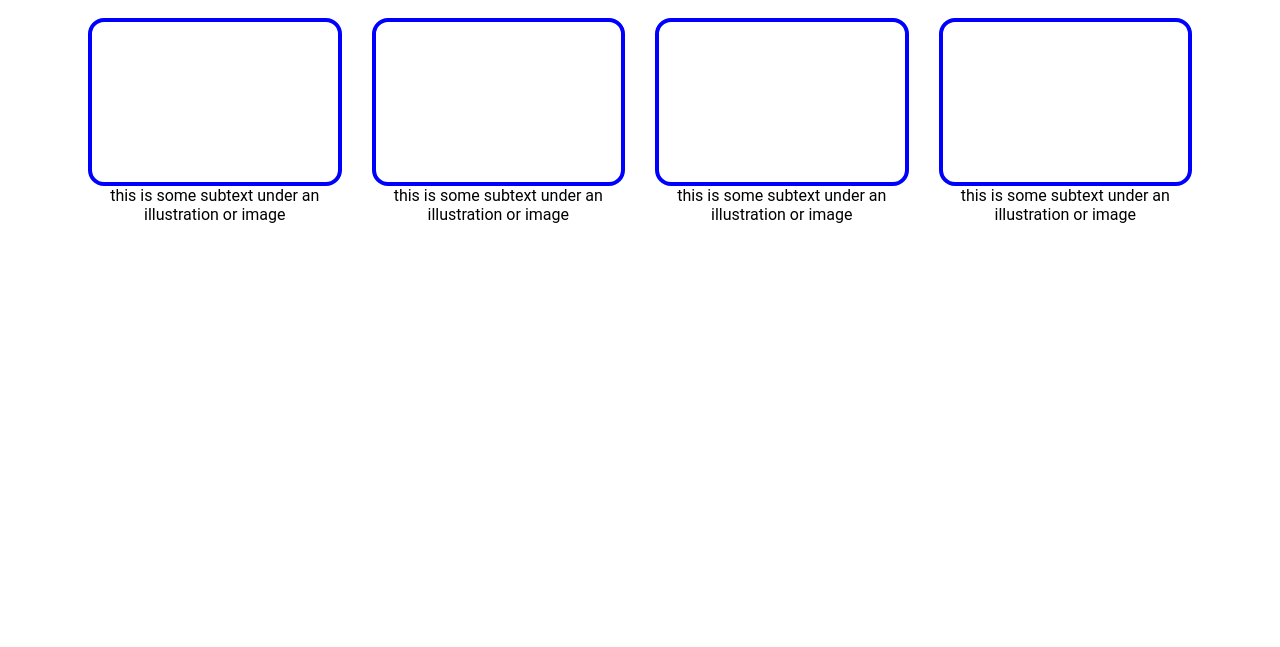
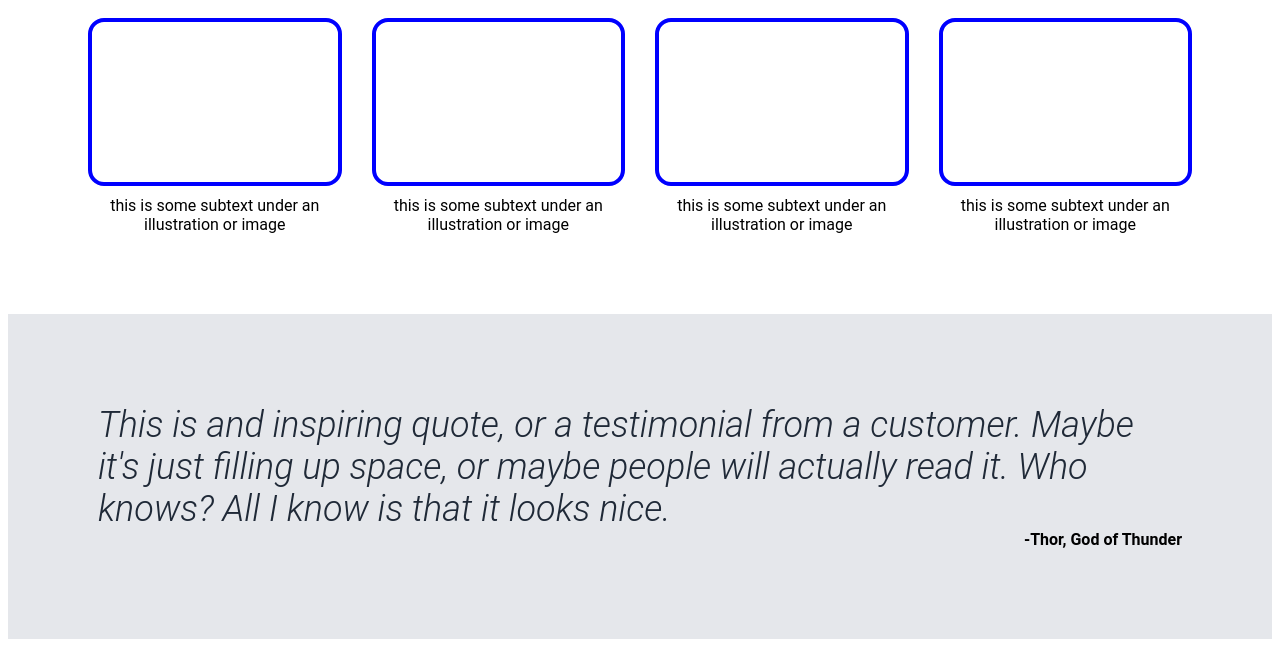
Before and after one commit to v3ndotacos/website, a plain HTML site: page index.html in a window 1280 px wide. Shown: the part 571-1218 px from the top of the page. Before the commit the page ends 883 px from the top, so only its background shows below. Drawn offline with Linux system fonts and the light colour scheme.

Commit message:
mid2 temp finished

```diff
--- a/index.html
+++ b/index.html
@@ -65,5 +65,17 @@
         </div>
       </div>
     </div>
+
+    <!-- mid2 -->
+
+    <div class="mid2">
+      <div class="quote">This is and inspiring quote, or a testimonial
+        from a customer. Maybe it's just filling up space, or maybe people
+        will actually read it. Who knows? All I know is that it looks nice.
+      </div>
+      <div class="author">
+        -Thor, God of Thunder
+      </div>
+    </div>
   </body>
 </html>
--- a/styles.css
+++ b/styles.css
@@ -9,7 +9,7 @@ li a {
   font-size: 18px;
   text-decoration: none;
 }
-ul{
+ul {
   list-style-type: none;
 }
 .top {
@@ -93,7 +93,6 @@ button {
   font-size: 36px;
   color: #1f2937;
   font-weight: 900;
-
 }
 .card-image {
   display: flex;
@@ -105,4 +104,25 @@ button {
   border: 4px solid blue;
   border-radius: 16px;
   padding: 80px;
+  margin-bottom: 10px;
 }
+
+/* mid2 */
+
+.mid2 {
+  background-color: #e5e7eb;
+  display: flex;
+  flex-direction: column;
+  padding: 90px;
+}
+.quote {
+  font-size: 36px;
+  color: #1f2937;
+  font-weight: 300;
+  font-style: italic;
+}
+.author {
+  font-weight: bold;
+  /* text-align: end; */
+  align-self: flex-end;
+}
```
